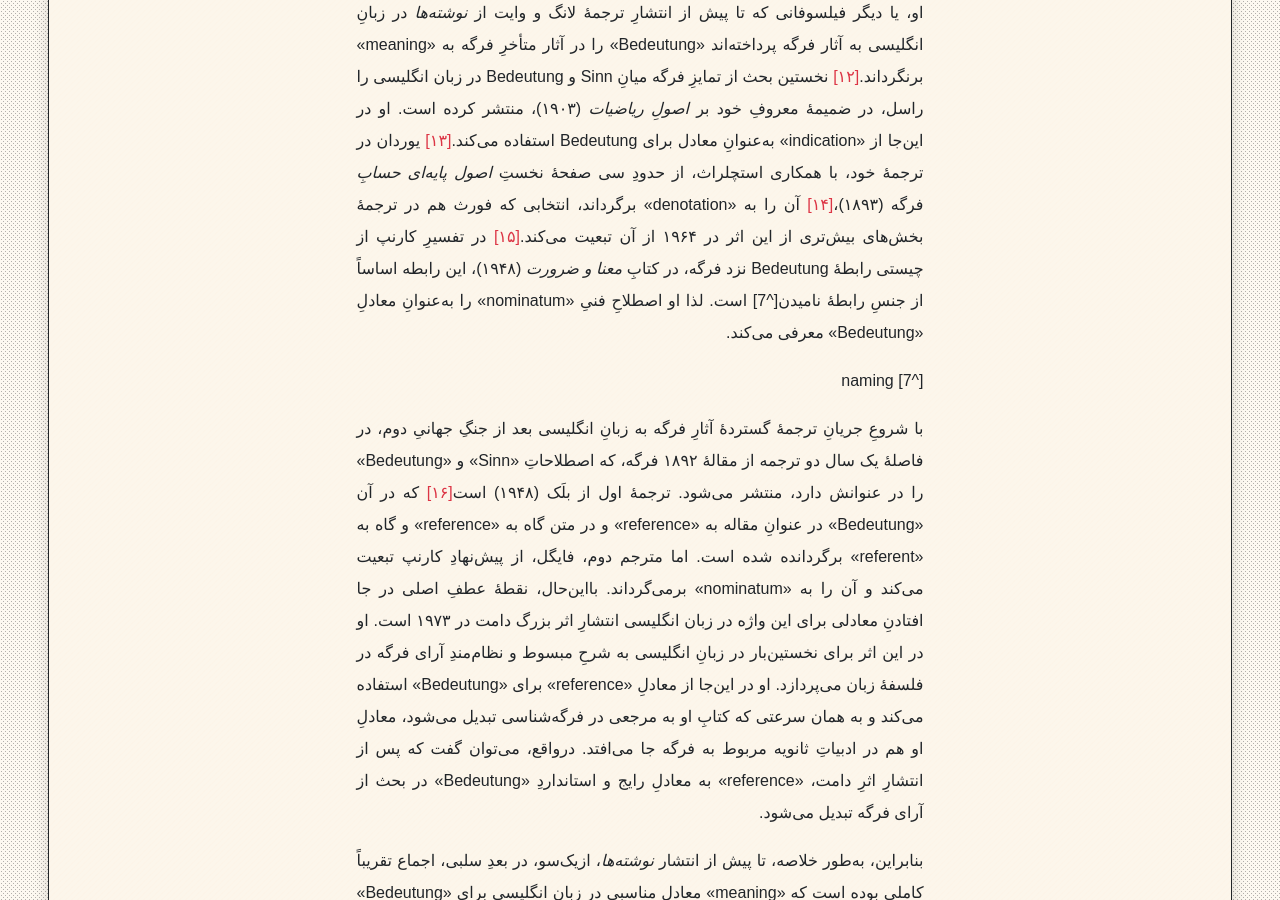
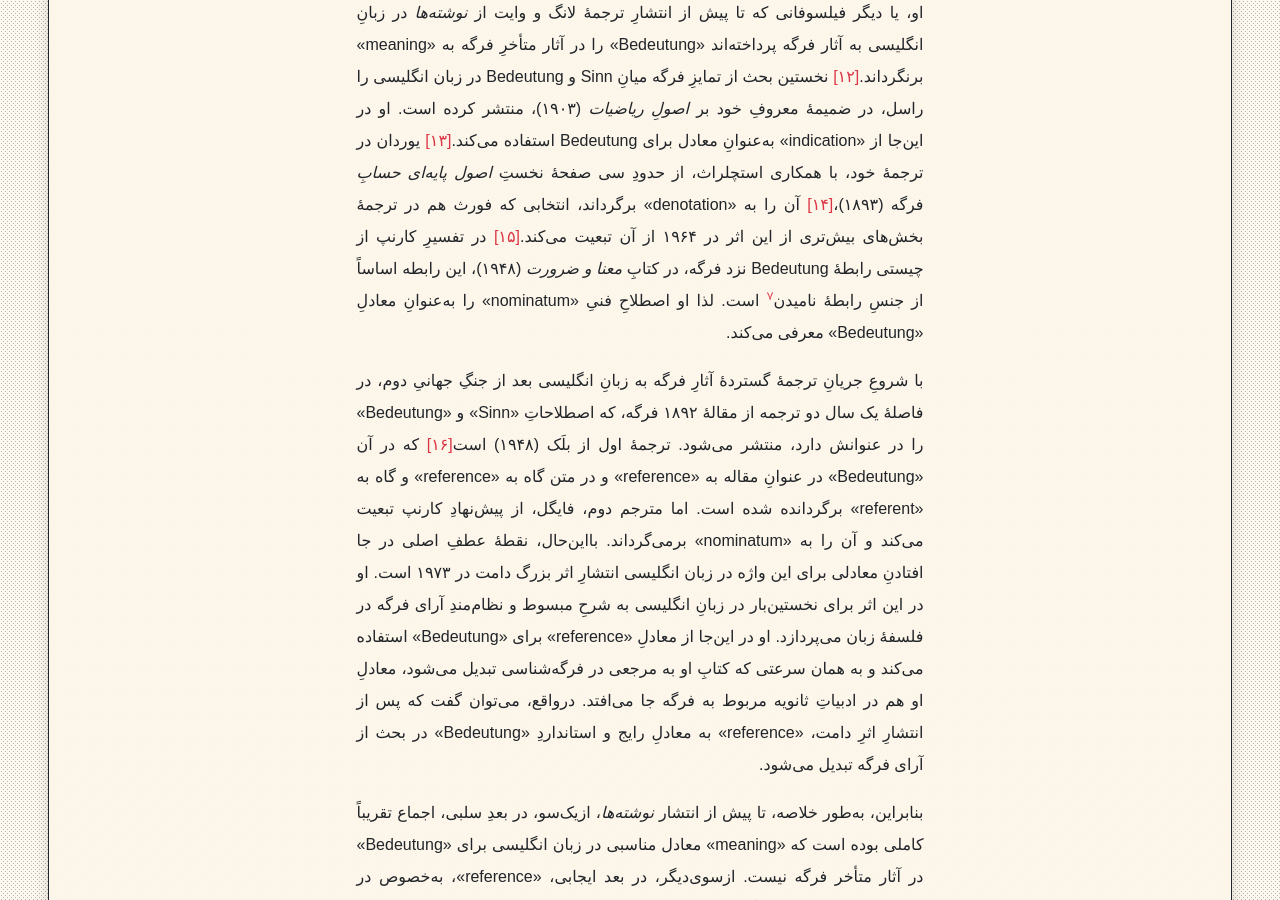
Before and after one commit to phicudemy/phicudemy.github.io, a Jekyll site: the page built from _posts/2024-06-22-fregebedeutung1.md, in a window 1280 px wide and 900 px high, scrolled down 3692 px. Built offline with Jekyll 4.4.1, drawn with Linux system fonts in a browser that asks for light colours; some web fonts are replaced; some of the changed text lies outside the part shown.

Commit message:
TinaCMS content update

```diff
--- a/_posts/2024-06-22-fregebedeutung1.md
+++ b/_posts/2024-06-22-fregebedeutung1.md
@@ -57,7 +57,7 @@ tags:
 
 با این ملاحظات، اکنون می‌توانیم بفهمیم چرا تقریباً هیچ‌کدام از مترجمانِ فرگه، شارحانِ او، یا دیگر فیلسوفانی که تا پیش از انتشارِ ترجمۀ لانگ و وایت از *نوشته‌ها* در زبانِ انگلیسی به آثار فرگه پرداخته‌اند «Bedeutung» را در آثار متأخرِ فرگه به «meaning» برنگرداند.[\[۱۲\]](#fn-12){:.fnref #fnref-12} نخستین بحث از تمایزِ فرگه میانِ Sinn و Bedeutung در زبان انگلیسی را راسل، در ضمیمۀ معروفِ خود بر *اصولِ ریاضیات* (۱۹۰۳)، منتشر کرده است. او در این‌جا از «indication» به‌عنوانِ معادل برای Bedeutung استفاده می‌کند.[\[۱۳\]](#fn-13){:.fnref #fnref-13} یوردان در ترجمۀ خود، با همکاری استچلراث، از حدودِ سی صفحۀ نخستِ *اصول پایه‌ای حسابِ* فرگه (۱۸۹۳)،[\[۱۴\]](#fn-14){:.fnref #fnref-14} آن را به «denotation» بر‌گرداند، انتخابی که فورث هم در ترجمۀ بخش‌های بیش‌تری از این اثر در ۱۹۶۴ از آن تبعیت می‌کند.[\[۱۵\]](#fn-15){:.fnref #fnref-15} در تفسیرِ کارنپ از چیستی رابطۀ Bedeutung نزد فرگه، در کتابِ *معنا و ضرورت* (۱۹۴۸)، این رابطه اساساً از جنسِ رابطۀ نامیدن[^7] است. لذا او اصطلاحِ فنیِ «nominatum» را به‌عنوانِ معادلِ «Bedeutung» معرفی می‌کند.
 
-[^7] naming
+[^7]: naming
 
 با شروعِ جریانِ ترجمۀ گستردۀ آثارِ فرگه به زبانِ انگلیسی بعد از جنگِ جهانیِ دوم، در فاصلۀ یک سال دو ترجمه از مقالۀ ۱۸۹۲ فرگه، که اصطلاحاتِ «Sinn» و «Bedeutung» را در عنوانش دارد، منتشر می‌شود. ترجمۀ اول از بلَک (۱۹۴۸) است[\[۱۶\]](#fn-16){:.fnref #fnref-16} که در آن «Bedeutung» در عنوانِ مقاله به «reference» و در متن گاه به «reference» و گاه به «referent» برگردانده شده است. اما مترجم دوم، فایگل، از پیش‌نهادِ کارنپ تبعیت می‌کند و آن را به «nominatum» برمی‌گرداند. بااین‌حال، نقطۀ عطفِ اصلی در جا افتادنِ معادلی برای این واژه در زبان انگلیسی انتشارِ اثر بزرگ دامت در ۱۹۷۳ است. او در این اثر برای نخستین‌بار در زبانِ انگلیسی به شرحِ مبسوط و نظام‌مندِ آرای فرگه در فلسفۀ زبان می‌پردازد. او در این‌جا از معادلِ «reference» برای «Bedeutung» استفاده می‌کند و به همان سرعتی که کتابِ او به مرجعی در فرگه‌شناسی تبدیل می‌شود، معادلِ او هم در ادبیاتِ ثانویه مربوط به فرگه جا می‌افتد. درواقع، می‌توان گفت که پس از انتشارِ اثرِ دامت، «reference» به معادلِ رایج و استانداردِ «Bedeutung» در بحث از آرای فرگه تبدیل می‌شود.
 
```
